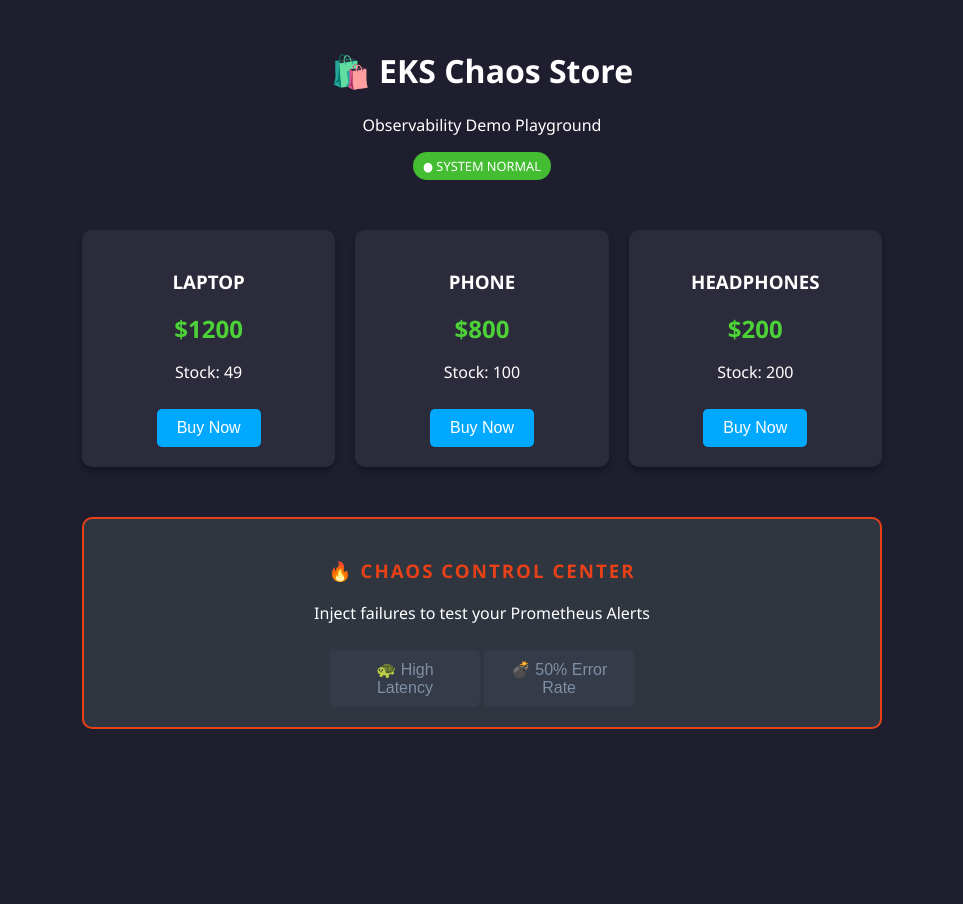
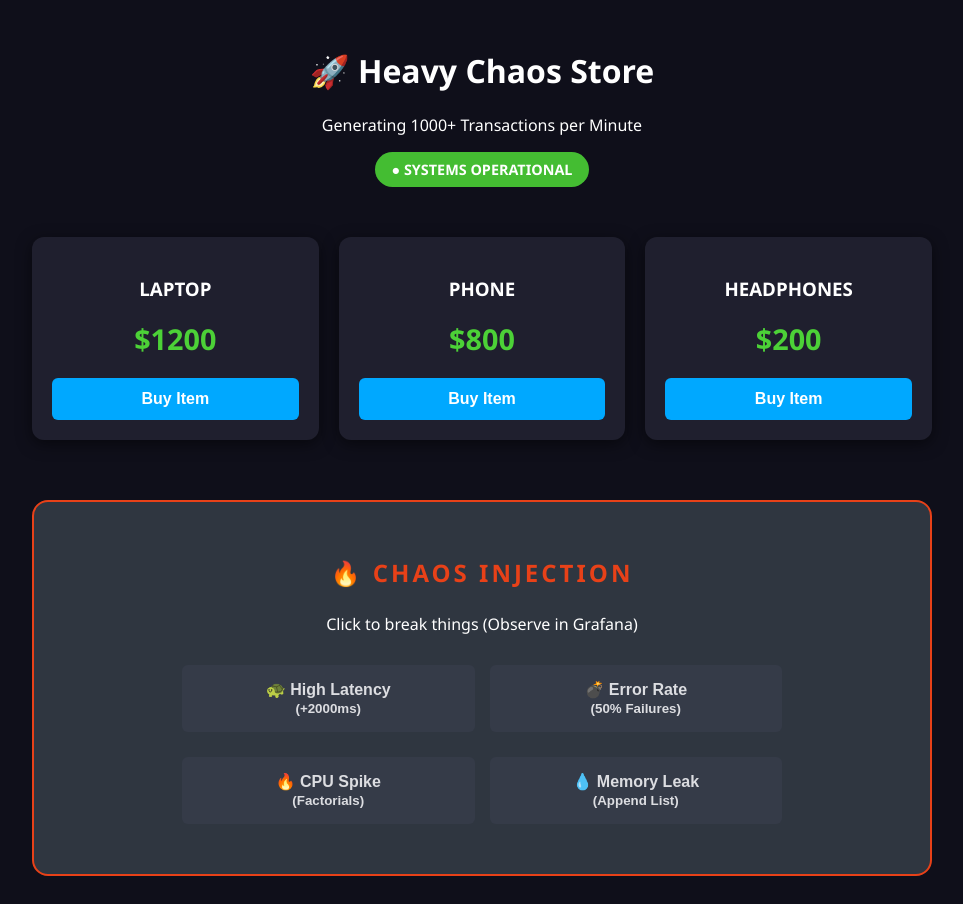
Before and after one commit to adi-25704/Kubernetes-Cluster-Monitoring-and-Alerting-using-Prometheus-and-Grafana-on-AWS-EKS, a Flask app: page / in a window 1280 px wide. Shown: the whole page, without its empty margins (158-1121 px from the left). Before the commit the page ends 729 px from the top, so only its background shows below. Run offline with Flask 3, Linux system fonts and the light colour scheme.

Commit message:
CHanged application. Added more computation for load

```diff
--- a/app.py
+++ b/app.py
@@ -1,7 +1,7 @@
 import time
 import random
 import threading
-import os
+import math
 from flask import Flask, render_template, jsonify, request
 from prometheus_client import Counter, Histogram, Gauge, generate_latest, CONTENT_TYPE_LATEST
 
@@ -15,11 +15,15 @@ INVENTORY = Gauge("inventory_items", "Current items in stock", ["product"])
 ACTIVE_USERS = Gauge("active_users", "Fake active users count")
 
 # --- CHAOS SETTINGS ---
-# We use these global flags to simulate bad behavior
 chaos_config = {
-    "latency": False,   # If True, requests will be slow
-    "error_rate": False # If True, 50% of requests will return 500
+    "latency": False,     # Sleep 2s
+    "error_rate": False,  # 50% 500 Errors
+    "cpu_stress": False,  # Calculate Factorials (Burns CPU)
+    "memory_leak": False  # Appends to a global list (Eats RAM)
 }
+
+# Fake Memory Leak Storage
+leak_storage = []
 
 # --- FAKE DATABASE ---
 products = {
@@ -28,51 +32,64 @@ products = {
     "headphones": {"price": 200, "stock": 200}
 }
 
-# Initialize Metrics
 for p, data in products.items():
     INVENTORY.labels(product=p).set(data["stock"])
 
-# --- BACKGROUND TRAFFIC GENERATOR ---
+# --- BACKGROUND TRAFFIC GENERATOR (TURBO MODE) ---
 def traffic_simulator():
-    """Simulates background user activity"""
+    """Generates heavy background traffic"""
     while True:
         try:
-            # Simulate active users fluctuating
-            ACTIVE_USERS.set(random.randint(50, 200))
+            # Fluctuate users more aggressively
+            ACTIVE_USERS.set(random.randint(200, 5000))
 
-            # Randomly simulate sales if not in error mode
             if not chaos_config["error_rate"]:
                 p = random.choice(list(products.keys()))
+                SALES_TOTAL.inc(products[p]["price"])
+
+                # Auto-restock to keep graph moving
                 products[p]["stock"] -= 1
-                if products[p]["stock"] < 0: products[p]["stock"] = 100 # Restock
+                if products[p]["stock"] < 10: products[p]["stock"] = 100
                 INVENTORY.labels(product=p).set(products[p]["stock"])
-                SALES_TOTAL.inc(products[p]["price"])
+
+            # If Memory Leak is on, add 1MB string to memory every cycle
+            if chaos_config["memory_leak"]:
+                leak_storage.append("A" * 1024 * 1024)
 
         except Exception:
             pass
-        time.sleep(2)
 
-# Start background thread
+        # Sleep ONLY 0.05s to create massive traffic (20 requests/sec)
+        time.sleep(0.05)
+
 t = threading.Thread(target=traffic_simulator)
 t.daemon = True
 t.start()
 
-# --- ROUTES ---
+# --- CPU BURNER ---
+def burn_cpu():
+    """Forces CPU usage by doing useless math"""
+    # Calculate factorial of 5000 (Very heavy operation)
+    math.factorial(5000)
 
 @app.route("/")
 def index():
     start = time.time()
     status = 200
 
-    # Simulate Latency
+    # 1. CPU Stress (Blocks the thread to spike CPU usage)
+    if chaos_config["cpu_stress"]:
+        burn_cpu()
+
+    # 2. Latency (Sleeps)
     if chaos_config["latency"]:
-        time.sleep(random.uniform(1.0, 3.0))
+        time.sleep(random.uniform(1.0, 2.0))
 
-    # Simulate Errors
+    # 3. Error Rate
     if chaos_config["error_rate"] and random.random() < 0.5:
         status = 500
         HTTP_REQUESTS.labels(method="GET", endpoint="/", status=500).inc()
-        return render_template("index.html", error=True), 500
+        return render_template("index.html", error=True, chaos=chaos_config, products=products), 500
 
     HTTP_REQUESTS.labels(method="GET", endpoint="/", status=200).inc()
     REQUEST_LATENCY.labels(endpoint="/").observe(time.time() - start)
@@ -82,27 +99,29 @@ def index():
 def buy(product):
     start = time.time()
 
-    # Chaos Logic
+    if chaos_config["cpu_stress"]:
+        burn_cpu()
+
     if chaos_config["error_rate"]:
         HTTP_REQUESTS.labels(method="POST", endpoint="/buy", status=500).inc()
         return jsonify({"error": "Payment Gateway Failed"}), 500
 
     if product in products:
         SALES_TOTAL.inc(products[product]["price"])
-        products[product]["stock"] -= 1
-        INVENTORY.labels(product=product).set(products[product]["stock"])
-
         HTTP_REQUESTS.labels(method="POST", endpoint="/buy", status=200).inc()
         REQUEST_LATENCY.labels(endpoint="/buy").observe(time.time() - start)
-        return jsonify({"status": "purchased", "price": products[product]["price"]})
+        return jsonify({"status": "purchased"})
 
     return jsonify({"error": "Not found"}), 404
 
-# --- API TO CONTROL CHAOS ---
 @app.route("/api/chaos/<type>/<action>", methods=["POST"])
 def set_chaos(type, action):
+    global leak_storage
     if type in chaos_config:
         chaos_config[type] = (action == "on")
+        # Clear memory if leak is turned off
+        if type == "memory_leak" and action == "off":
+            leak_storage = []
     return jsonify(chaos_config)
 
 @app.route("/metrics")
--- a/templates/index.html
+++ b/templates/index.html
@@ -3,36 +3,46 @@
 <head>
     <meta charset="UTF-8">
     <meta name="viewport" content="width=device-width, initial-scale=1.0">
-    <title>EKS Chaos Store</title>
+    <title>Heavy Chaos Store</title>
     <style>
-        body { font-family: 'Segoe UI', Tahoma, Geneva, Verdana, sans-serif; background-color: #1e1e2e; color: #fff; text-align: center; padding: 20px; }
-        .container { max-width: 800px; margin: 0 auto; }
+        body { font-family: 'Segoe UI', sans-serif; background-color: #0f0f1a; color: #fff; text-align: center; padding: 20px; }
+        .container { max-width: 900px; margin: 0 auto; }
         .grid { display: grid; grid-template-columns: repeat(3, 1fr); gap: 20px; margin-top: 30px; }
-        .card { background: #2b2b3b; padding: 20px; border-radius: 10px; box-shadow: 0 4px 6px rgba(0,0,0,0.3); }
-        .price { color: #4cd137; font-size: 1.5em; font-weight: bold; }
-        .btn { padding: 10px 20px; border: none; border-radius: 5px; cursor: pointer; font-size: 1em; margin-top: 10px; transition: 0.2s; }
-        .btn-buy { background: #00a8ff; color: white; }
+        .card { background: #1f1f2e; padding: 20px; border-radius: 12px; box-shadow: 0 4px 15px rgba(0,0,0,0.5); }
+        .price { color: #4cd137; font-size: 1.8em; font-weight: bold; margin: 10px 0; }
+        .btn { padding: 12px 24px; border: none; border-radius: 6px; cursor: pointer; font-size: 1em; margin-top: 10px; font-weight: bold; }
+        .btn-buy { background: #00a8ff; color: white; width: 100%; }
         .btn-buy:hover { background: #0097e6; }
 
-        .chaos-panel { margin-top: 50px; padding: 20px; border: 2px solid #e84118; border-radius: 10px; background: #2f3640; }
-        .chaos-title { color: #e84118; text-transform: uppercase; letter-spacing: 2px; }
-        .btn-chaos { background: #353b48; color: #7f8fa6; width: 150px; }
-        .btn-chaos.active { background: #e84118; color: white; box-shadow: 0 0 10px #e84118; }
+        .chaos-panel { margin-top: 60px; padding: 30px; border: 2px solid #e84118; border-radius: 16px; background: #2f3640; }
+        .chaos-grid { display: grid; grid-template-columns: repeat(2, 1fr); gap: 15px; max-width: 600px; margin: 20px auto; }
+        .chaos-title { color: #e84118; text-transform: uppercase; letter-spacing: 3px; font-size: 1.5em; }
 
-        .status-badge { display: inline-block; padding: 5px 10px; border-radius: 15px; font-size: 0.8em; margin-bottom: 20px; }
-        .status-ok { background: #44bd32; }
-        .status-err { background: #c23616; }
+        .btn-chaos { background: #353b48; color: #dcdde1; padding: 15px; }
+        .btn-chaos:hover { background: #718093; }
+
+        .btn-chaos.active { color: white; box-shadow: 0 0 15px currentColor; border: 2px solid white; }
+        .btn-latency.active { background: #fbc531; color: black; }
+        .btn-error.active { background: #c23616; }
+        .btn-cpu.active { background: #9c88ff; }
+        .btn-mem.active { background: #0097e6; }
+
+        .status-badge { display: inline-block; padding: 8px 16px; border-radius: 20px; font-size: 0.9em; margin-bottom: 20px; font-weight: bold; }
+        .status-ok { background: #44bd32; color: white; }
+        .status-err { background: #c23616; color: white; animation: pulse 1s infinite; }
+
+        @keyframes pulse { 0% { opacity: 1; } 50% { opacity: 0.5; } 100% { opacity: 1; } }
     </style>
 </head>
 <body>
     <div class="container">
-        <h1>🛍️ EKS Chaos Store</h1>
-        <p>Observability Demo Playground</p>
+        <h1>🚀 Heavy Chaos Store</h1>
+        <p>Generating 1000+ Transactions per Minute</p>
 
         {% if error %}
-        <div class="status-badge status-err">⚠️ SYSTEM ERROR (500)</div>
+        <div class="status-badge status-err">⚠️ 500 INTERNAL SERVER ERROR</div>
         {% else %}
-        <div class="status-badge status-ok">● SYSTEM NORMAL</div>
+        <div class="status-badge status-ok">● SYSTEMS OPERATIONAL</div>
         {% endif %}
 
         <div class="grid">
@@ -40,23 +50,32 @@
             <div class="card">
                 <h3>{{ name|upper }}</h3>
                 <div class="price">${{ data.price }}</div>
-                <p>Stock: {{ data.stock }}</p>
-                <button class="btn btn-buy" onclick="buy('{{ name }}')">Buy Now</button>
+                <button class="btn btn-buy" onclick="buy('{{ name }}')">Buy Item</button>
             </div>
             {% endfor %}
         </div>
 
         <div class="chaos-panel">
-            <h3 class="chaos-title">🔥 Chaos Control Center</h3>
-            <p>Inject failures to test your Prometheus Alerts</p>
+            <h3 class="chaos-title">🔥 Chaos Injection</h3>
+            <p>Click to break things (Observe in Grafana)</p>
 
-            <button id="btn-latency" class="btn btn-chaos {% if chaos.latency %}active{% endif %}" onclick="toggleChaos('latency')">
-                🐢 High Latency
-            </button>
+            <div class="chaos-grid">
+                <button id="btn-latency" class="btn btn-chaos btn-latency {% if chaos.latency %}active{% endif %}" onclick="toggleChaos('latency')">
+                    🐢 High Latency<br><small>(+2000ms)</small>
+                </button>
 
-            <button id="btn-error" class="btn btn-chaos {% if chaos.error_rate %}active{% endif %}" onclick="toggleChaos('error')">
-                💣 50% Error Rate
-            </button>
+                <button id="btn-error" class="btn btn-chaos btn-error {% if chaos.error_rate %}active{% endif %}" onclick="toggleChaos('error')">
+                    💣 Error Rate<br><small>(50% Failures)</small>
+                </button>
+
+                <button id="btn-cpu" class="btn btn-chaos btn-cpu {% if chaos.cpu_stress %}active{% endif %}" onclick="toggleChaos('cpu_stress')">
+                    🔥 CPU Spike<br><small>(Factorials)</small>
+                </button>
+
+                <button id="btn-memory_leak" class="btn btn-chaos btn-mem {% if chaos.memory_leak %}active{% endif %}" onclick="toggleChaos('memory_leak')">
+                    💧 Memory Leak<br><small>(Append List)</small>
+                </button>
+            </div>
         </div>
     </div>
 
@@ -65,7 +84,7 @@
             fetch(`/buy/${item}`, {method: 'POST'})
                 .then(res => {
                     if(res.ok) location.reload();
-                    else alert("Transaction Failed! (Check Grafana)");
+                    else location.reload(); // Reload even on error to show status
                 })
                 .catch(err => alert("Network Error"));
         }
```
